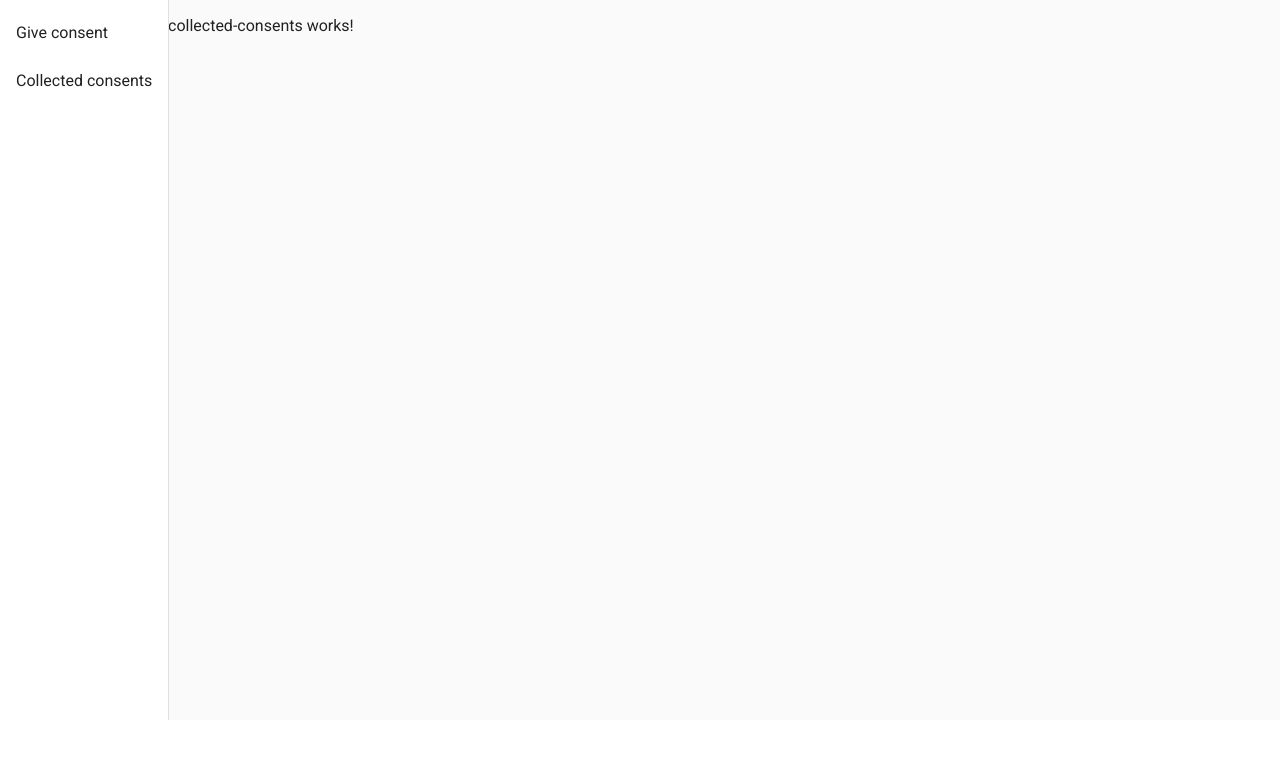
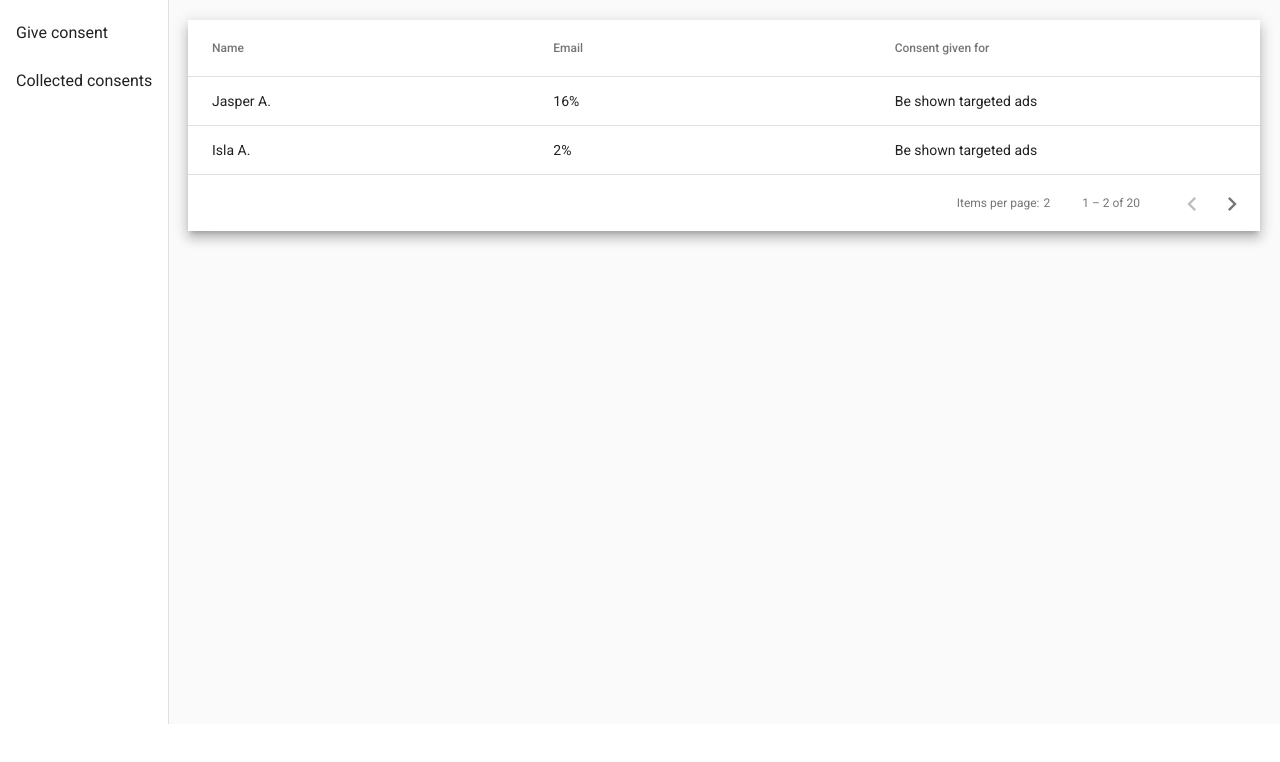
Before and after one commit to luckdev01/angular-consents, an Angular app: page /collected-consents in a window 1280 px wide. Shown: the top 762 px of the page. Built offline with nearby package versions, Linux system fonts and the light colour scheme.

Commit message:
Build collected consents page

```diff
--- a/src/app/views/collected-consents/collected-consents.component.html
+++ b/src/app/views/collected-consents/collected-consents.component.html
@@ -1 +1,34 @@
-<p>collected-consents works!</p>
+<div class="consents-container mat-elevation-z8">
+  <mat-table [dataSource]="dataSource" matSort>
+    <!-- Name Column -->
+    <ng-container matColumnDef="name">
+      <mat-header-cell *matHeaderCellDef mat-sort-header>
+        Name
+      </mat-header-cell>
+      <mat-cell *matCellDef="let row"> {{ row.name }} </mat-cell>
+    </ng-container>
+
+    <!-- Email Column -->
+    <ng-container matColumnDef="email">
+      <mat-header-cell *matHeaderCellDef mat-sort-header>
+        Email
+      </mat-header-cell>
+      <mat-cell *matCellDef="let row"> {{ row.email }}% </mat-cell>
+    </ng-container>
+
+    <!-- Consent given for Column -->
+    <ng-container matColumnDef="givenConsent">
+      <mat-header-cell *matHeaderCellDef mat-sort-header>
+        Consent given for
+      </mat-header-cell>
+      <mat-cell *matCellDef="let row">
+        {{ row.givenConsent }}
+      </mat-cell>
+    </ng-container>
+
+    <mat-header-row *matHeaderRowDef="displayedColumns"></mat-header-row>
+    <mat-row *matRowDef="let row; columns: displayedColumns"> </mat-row>
+  </mat-table>
+
+  <mat-paginator [pageSizeOptions]="[2]"></mat-paginator>
+</div>
--- a/src/app/views/collected-consents/collected-consents.component.scss
+++ b/src/app/views/collected-consents/collected-consents.component.scss
@@ -0,0 +1,16 @@
+.consents-container {
+  display: flex;
+  flex-direction: column;
+  min-width: 300px;
+  margin: 20px;
+
+  .mat-form-field {
+    font-size: 14px;
+    width: 100%;
+  }
+
+  .mat-table {
+    overflow: auto;
+    max-height: 500px;
+  }
+}
--- a/src/app/views/collected-consents/collected-consents.component.ts
+++ b/src/app/views/collected-consents/collected-consents.component.ts
@@ -1,15 +1,94 @@
-import { Component, OnInit } from '@angular/core';
+import { AfterViewInit, Component, OnInit, ViewChild } from '@angular/core';
+import { MatPaginator } from '@angular/material/paginator';
+import { MatSort } from '@angular/material/sort';
+import { MatTableDataSource } from '@angular/material/table';
 
 @Component({
   selector: 'app-collected-consents',
   templateUrl: './collected-consents.component.html',
-  styleUrls: ['./collected-consents.component.scss']
+  styleUrls: ['./collected-consents.component.scss'],
 })
-export class CollectedConsentsComponent implements OnInit {
+export class CollectedConsentsComponent implements OnInit, AfterViewInit {
+  displayedColumns = ['name', 'email', 'givenConsent'];
+  dataSource: MatTableDataSource<IConsent>;
 
-  constructor() { }
+  @ViewChild(MatPaginator) paginator: MatPaginator;
+  @ViewChild(MatSort) sort: MatSort;
 
-  ngOnInit(): void {
+  constructor() {
+    // Create 100 consents
+    const consents: IConsent[] = [];
+    for (let i = 1; i <= 20; i++) {
+      consents.push(createNewConsent(i));
+    }
+
+    // Assign the data to the data source for the table to render
+    this.dataSource = new MatTableDataSource(consents);
   }
 
+  ngOnInit(): void {}
+
+  /**
+   * Set the paginator and sort after the view init since this component will
+   * be able to query its view for the initialized paginator and sort.
+   */
+  ngAfterViewInit(): void {
+    this.dataSource.paginator = this.paginator;
+    this.dataSource.sort = this.sort;
+  }
 }
+
+/** Builds and returns a new Consent. */
+function createNewConsent(id: number): IConsent {
+  const name =
+    NAMES[Math.round(Math.random() * (NAMES.length - 1))] +
+    ' ' +
+    NAMES[Math.round(Math.random() * (NAMES.length - 1))].charAt(0) +
+    '.';
+
+  return {
+    id: id.toString(),
+    name,
+    email: Math.round(Math.random() * 100).toString(),
+    givenConsent:
+      CONSENTS[Math.round(Math.random() * (CONSENTS.length - 1))].value,
+  };
+}
+
+/** Constants used to fill up our data base. */
+const CONSENTS = [
+  { id: 'receiveNewsletter', value: 'Receive newsletter' },
+  { id: 'showTargetedAds', value: 'Be shown targeted ads' },
+  {
+    id: 'contributeToAnonymous',
+    value: 'Contribute to anonymous visit statistics',
+  },
+];
+const NAMES = [
+  'Maia',
+  'Asher',
+  'Olivia',
+  'Atticus',
+  'Amelia',
+  'Jack',
+  'Charlotte',
+  'Theodore',
+  'Isla',
+  'Oliver',
+  'Isabella',
+  'Jasper',
+  'Cora',
+  'Levi',
+  'Violet',
+  'Arthur',
+  'Mia',
+  'Thomas',
+  'Elizabeth',
+];
+
+export interface IConsent {
+  id: string;
+  name: string;
+  email: string;
+  givenConsent: string;
+}
```
Also changed, not shown: src/app/modules/angular-material.module.ts (+7 -1 lines).
